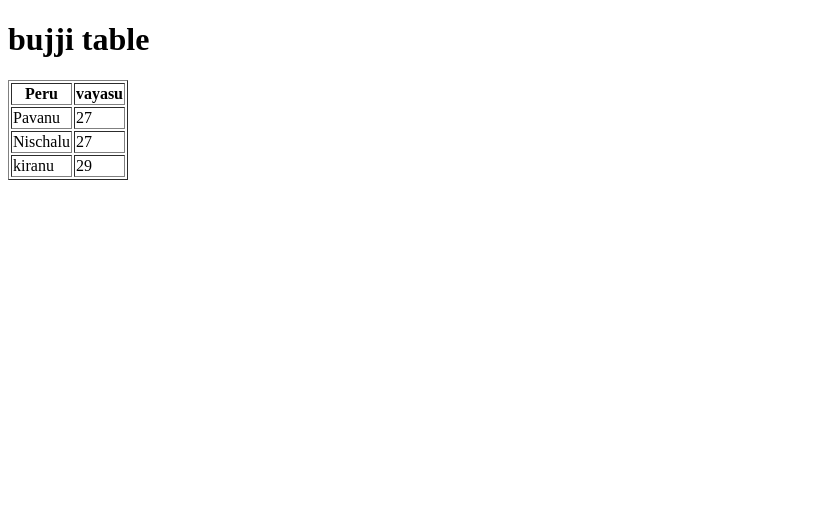
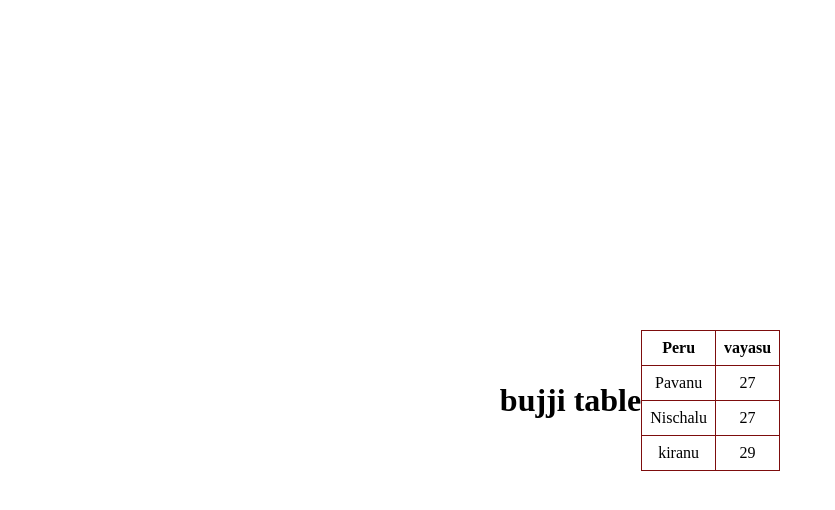
Before and after one commit to pavanadabala/nerchukuntara, a plain HTML site: page table.html in a window 1280 px wide. Shown: the whole page, without its empty margins (0-835 px from the left). Drawn offline with Linux system fonts and the light colour scheme.

Commit message:
add styling ti the table to be in the middle

```diff
--- a/table.html
+++ b/table.html
@@ -4,12 +4,32 @@
 <head>
     <meta charset="UTF-8">
     <meta name="viewport" content="width=device-width, initial-scale=1.0">
+    <style>
+        body {
+            display: flex;
+            justify-content: center;
+            align-items: center;
+            height: 100vh;
+            margin: 0;
+        }
+
+        table {
+            border-collapse: collapse;
+        }
+
+        th,
+        td {
+            border: 1px solid rgb(125, 13, 13);
+            padding: 8px;
+            text-align: center;
+        }
+    </style>
     <title>Bujji Table</title>
 </head>
 
 <body>
     <h1>bujji table</h1>
-    <table border="1">
+    <table>
         <tr>
             <th>Peru</th>
             <th>vayasu</th>
```
